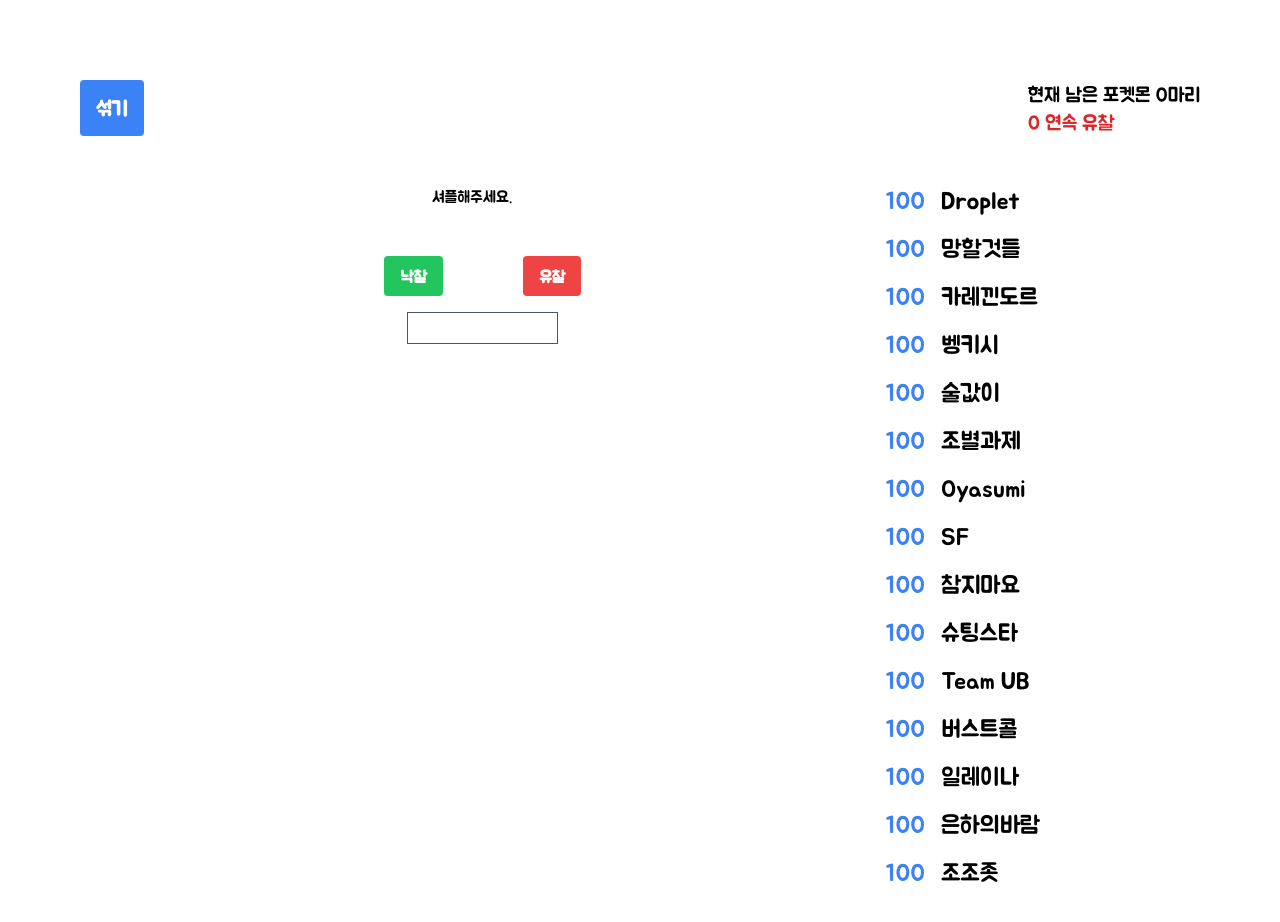
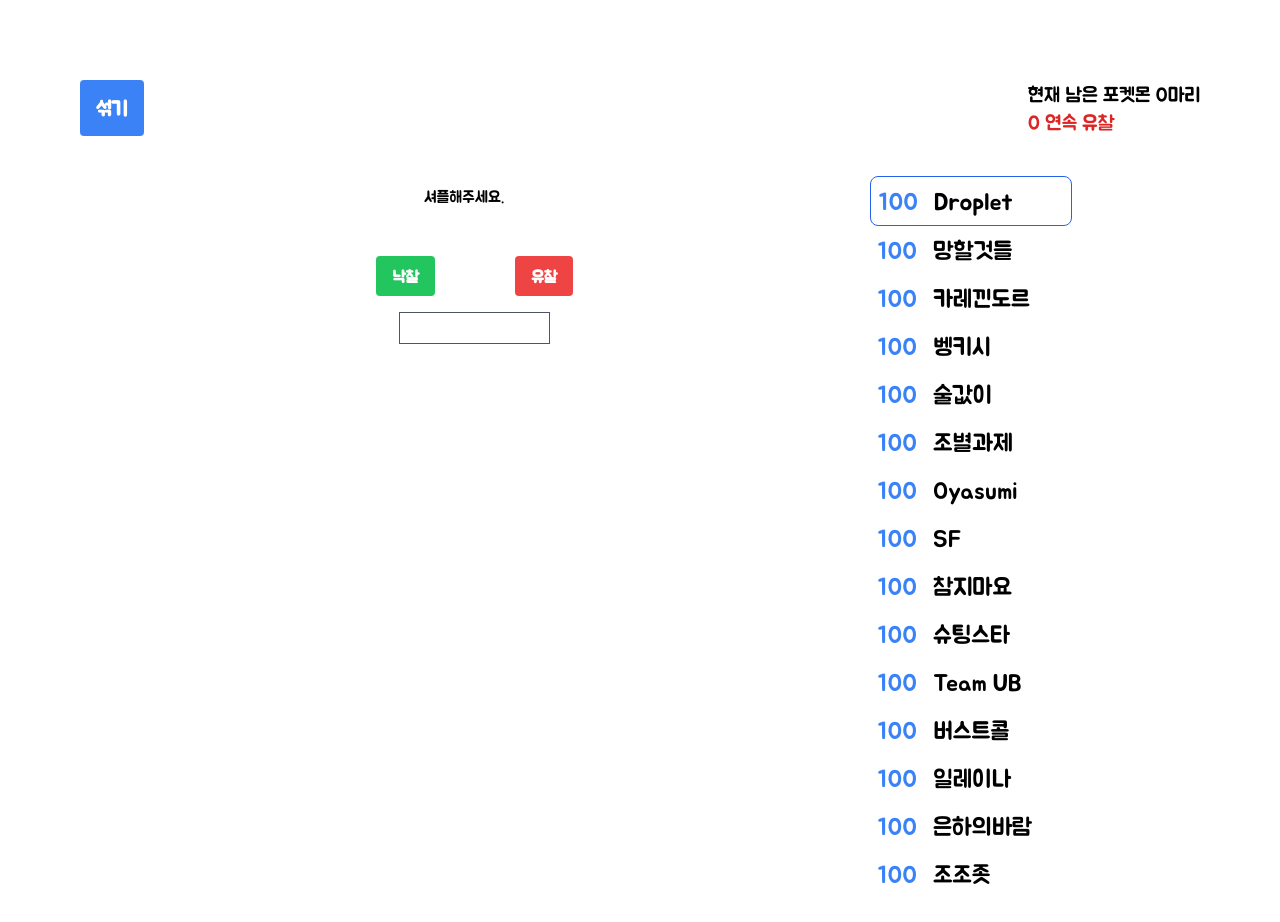
Before and after one commit to hanwool95/pokemon_unite_random, a Next.js app: page /nuzlocke in a window 1280 px wide. Shown: the top 922 px of the page. Built offline with nearby package versions, Linux system fonts and the light colour scheme.

Commit message:
FEATURE: team set

```diff
--- a/components/cards/index.tsx
+++ b/components/cards/index.tsx
@@ -138,7 +138,7 @@ const Cards: React.FC<CardsProps> = ({ teams }) => {
       prevCards.filter((_, index) => index !== currentIndex)
     );
     setFailRow(0);
-  }, [currentIndex, mainCards, currentBid]);
+  }, [currentIndex, mainCards, currentBid, selectedTeamIndex]);
 
   const failBidButtonCallback = useCallback(() => {
     setCurrentIndex((prevIndex) => {
@@ -192,7 +192,11 @@ const Cards: React.FC<CardsProps> = ({ teams }) => {
           </div>
         </div>
         <div>
-          <Teams teams={teamsStatus} />
+          <Teams
+            teams={teamsStatus}
+            selectedTeamIndex={selectedTeamIndex}
+            setSelectedTeamIndex={setSelectedTeamIndex}
+          />
         </div>
       </div>
     </div>
--- a/components/teams/index.tsx
+++ b/components/teams/index.tsx
@@ -1,16 +1,38 @@
 import Image from "next/image";
 import { Team } from "../cards";
 
-const Teams = ({ teams }: { teams: Team[] }) => {
+const Teams = ({
+  teams,
+  selectedTeamIndex,
+  setSelectedTeamIndex,
+}: {
+  teams: Team[];
+  selectedTeamIndex: number;
+  setSelectedTeamIndex: React.Dispatch<React.SetStateAction<number>>;
+}) => {
   return (
     <div className="ml-auto mr-32 mt-10">
       {teams.map((team, index) => {
         return (
-          <div className="flex text-2xl py-2" key={index}>
-            <p className={team.point === 0 ? "text-red-500" : "text-blue-500"}>
+          <div
+            className={`flex text-2xl p-2 rounded-lg ${
+              selectedTeamIndex === index ? "border border-blue-600" : ""
+            } `}
+            key={index}
+            onClick={() => {
+              setSelectedTeamIndex(index);
+            }}
+          >
+            <p
+              className={
+                team.point <= 0
+                  ? "text-red-500 my-auto"
+                  : "text-blue-500 my-auto"
+              }
+            >
               {team.point}
             </p>
-            <p className="ml-4">{team.name}</p>
+            <p className="ml-4 my-auto">{team.name}</p>
             <div className="ml-8 flex">
               {team.currentPokemon.map((pokemonUrl, urlIndex) => {
                 return (
```
